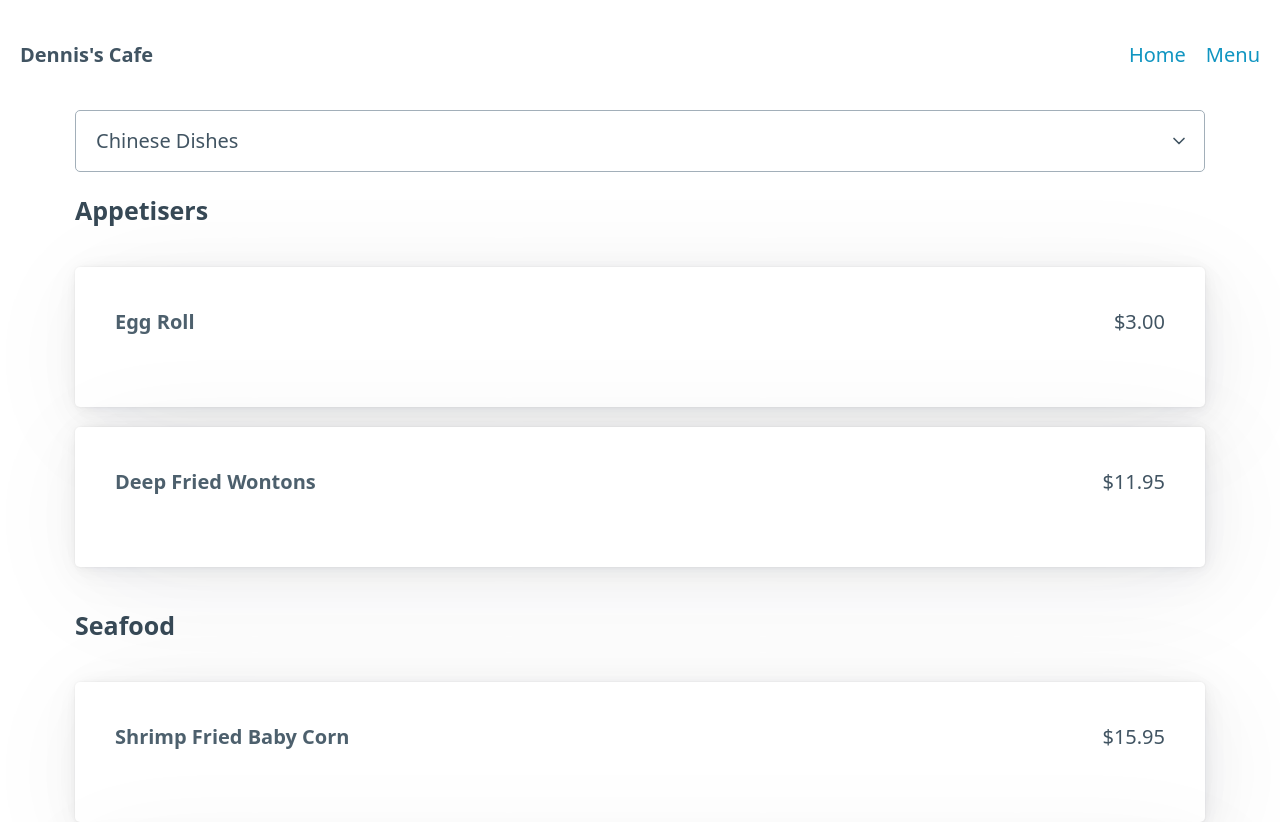
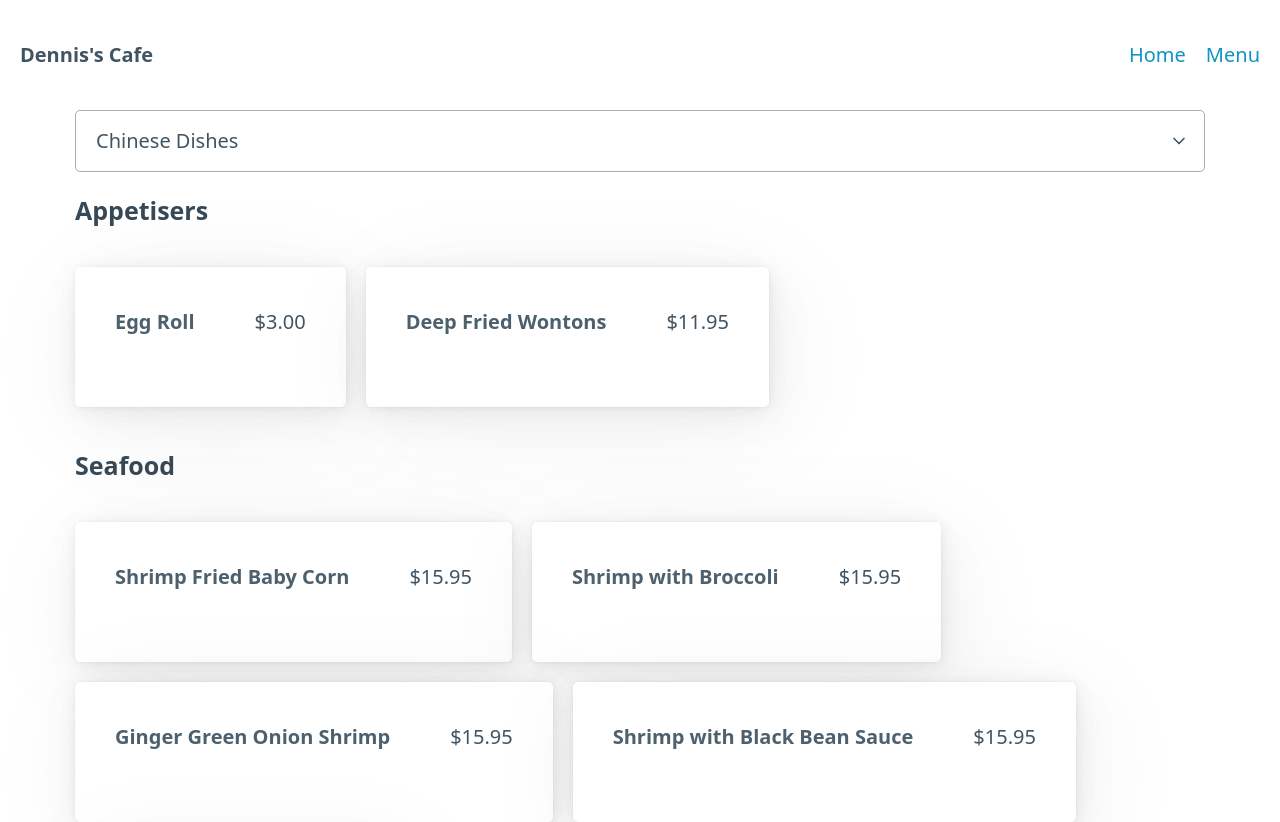
Before and after one commit to VisilyRomani/svelte-cafe, a SvelteKit app: page /menu in a window 1280 px wide. Shown: the top 822 px of the page. Built offline with nearby package versions, Linux system fonts and the light colour scheme.

Commit message:
horizontal

```diff
--- a/src/routes/menu/+page.svelte
+++ b/src/routes/menu/+page.svelte
@@ -94,10 +94,9 @@
 	}
 
 	.wrap {
-		display: grid;
-		grid-template-columns: repeat(auto, 1fr);
-		/* flex-direction: row; */
-		/* flex-wrap: wrap; */
+		display: flex;
+		flex-direction: row;
+		flex-wrap: wrap;
 		gap: 1em;
 		margin-bottom: 2em;
 	}
```
